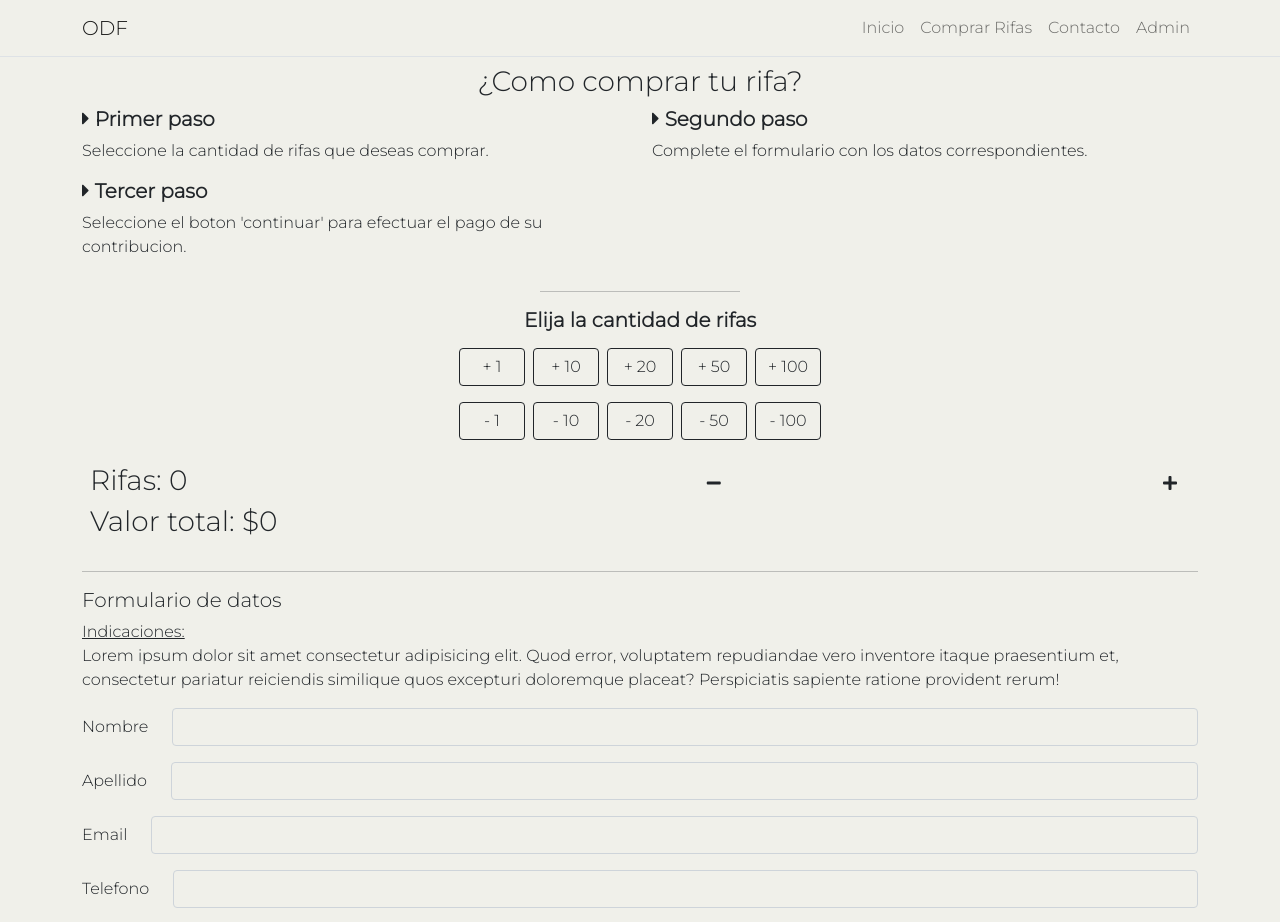
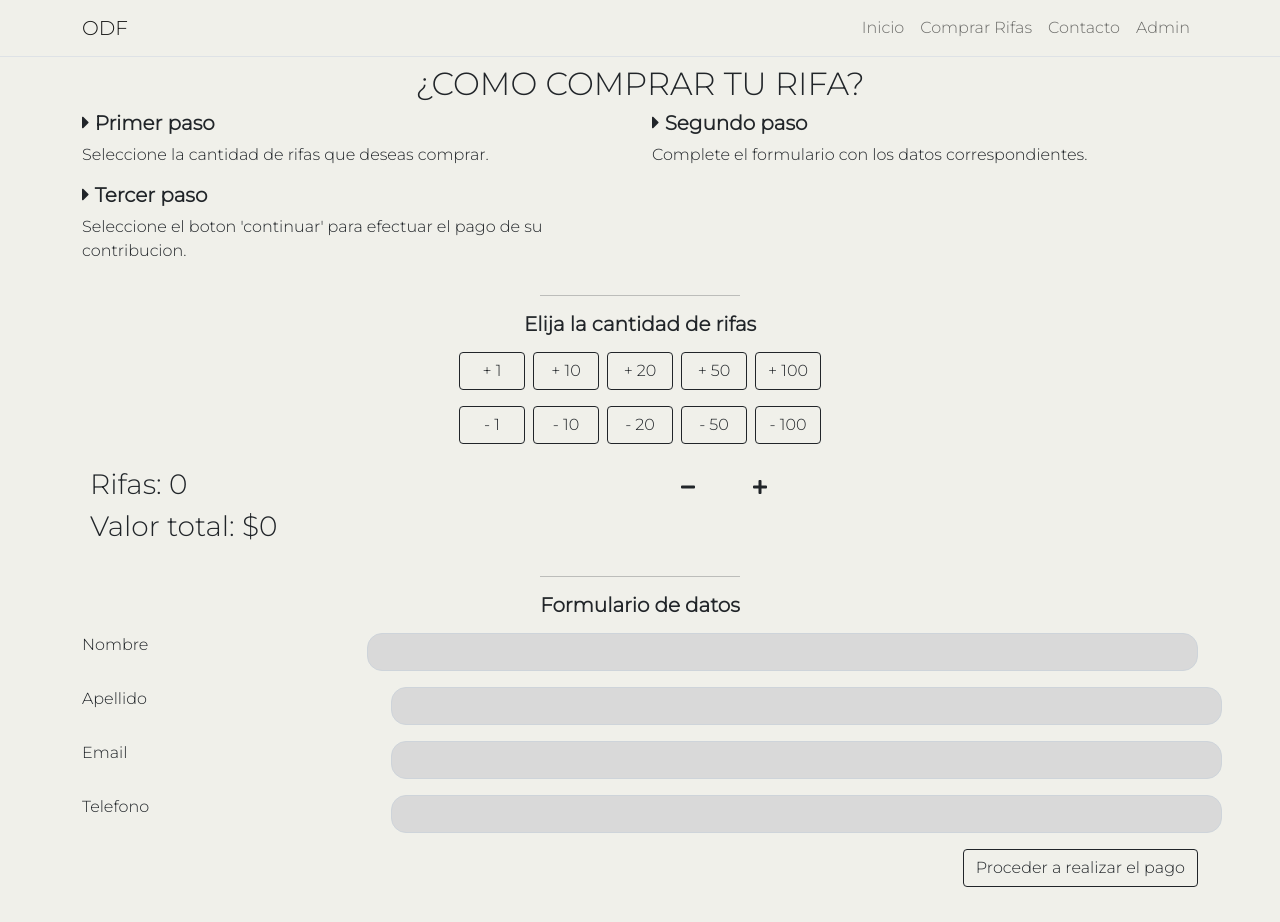
Before and after one commit to MatiasSanchez-l/rifasApp, a React (Create React App) app in the folder frontend/: page /comprarRifa in a window 1280 px wide. Shown: the top 922 px of the page. Built offline with nearby package versions, Linux system fonts and the light colour scheme.

Commit message:
terminamos la parte de comprar rifas

```diff
--- a/frontend/src/components/CompraRifa.js
+++ b/frontend/src/components/CompraRifa.js
@@ -111,7 +111,7 @@ export default class CompraRifa extends Component {
         return (
             <div className="compraRifa mb-5">
                 <div className="mt-2">
-                    <h3 className="text-center">¿Como comprar tu rifa?</h3>
+                    <h2 className="text-center">¿COMO COMPRAR TU RIFA?</h2>
                     <div className="row">
                         <div className="col-12 col-md-6 ">
                             <h5 className="fw-bold"><i class="fas fa-caret-right"></i> Primer paso</h5>
@@ -147,42 +147,60 @@ export default class CompraRifa extends Component {
                         <button onClick={this.restarCantidadRifas} value="100" className="btn btn-outline-dark mx-1 rounded">- 100</button>
                     </div>
                     <div className="p-2 mt-3">
-                        <div className="d-flex c-espe justify-content-between">
-                            <div>
+                        <div className="row c-espe">
+                            <div className="col-6">
                                 <h3 className="">Rifas: {this.state.cantidadRifas}</h3>
                                 <h3 className="">Valor total: ${this.state.valorTotal}</h3>
                             </div>
-                            <button onClick={this.restarCantidad} className="btn"><i className="fas fa-minus"></i></button>
-                            <button onClick={this.sumarCantidad} className="btn"><i className="fas fa-plus"></i></button>
+                            <div className="col-6">
+                                <button onClick={this.restarCantidad} className="btn mx-3"><i className="fas fa-minus"></i></button>
+                                <button onClick={this.sumarCantidad} className="btn mx-3"><i className="fas fa-plus"></i></button>
+                            </div>
                         </div>
                     </div>
 
                 </div>
-                <hr />
+                <hr className="hr my-3" />
                 <div>
                     <div>
-                        <h5>Formulario de datos</h5>
-                        <p><span className="text-decoration-underline">Indicaciones: </span> <br /> Lorem ipsum dolor sit amet consectetur adipisicing elit. Quod error, voluptatem repudiandae vero inventore itaque praesentium et, consectetur pariatur reiciendis similique quos excepturi doloremque placeat? Perspiciatis sapiente ratione provident rerum!</p>
+                        <h5 className="fw-bold text-center">Formulario de datos</h5>
                     </div>
                     <form onSubmit={this.registrarUsuarioYCompra} className="formulario-datos">
-                        <div className="d-flex justify-content-between my-3">
-                            <label htmlFor="nombre" className="form-label m-auto ">Nombre</label>
-                            <input name="nombre" id="nombre" type="text" className="form-control ms-4" onChange={this.onInputChange} value={this.state.nombre} />
+                        <div className="row justify-content-between my-3">
+                            <div className="col-3">
+                                <label htmlFor="nombre" className="form-label m-auto ">Nombre</label>
+                            </div>
+                            <div className="col-9">
+                                <input name="nombre" id="nombre" type="text" className="form-control" onChange={this.onInputChange} value={this.state.nombre} />
+                            </div>
                         </div>
-                        <div className="d-flex justify-content-between my-3">
+
+                        <div className="row justify-content-between my-3">
+                            <div className="col-3">
                             <label htmlFor="apellido" className="form-label m-auto ">Apellido</label>
+                            </div>
+                            <div className="col-9">
                             <input name="apellido" id="apellido" type="text" className="form-control ms-4" onChange={this.onInputChange} value={this.state.apellido} />
+                            </div>
                         </div>
-                        <div className="d-flex justify-content-between my-3">
+                        <div className="row justify-content-between my-3">
+                            <div className="col-3">
                             <label htmlFor="email" className="form-label m-auto ">Email</label>
+                            </div>
+                            <div className="col-9">
                             <input name="email" id="email" type="email" className="form-control ms-4" onChange={this.onInputChange} value={this.state.email} />
+                            </div>
                         </div>
-                        <div className="d-flex justify-content-between my-3">
+                        <div className="row justify-content-between my-3">
+                            <div className="col-3">
                             <label htmlFor="telefono" className="form-label m-auto ">Telefono</label>
+                            </div>
+                            <div className="col-9">
                             <input name="telefono" id="telefono" type="number" className="form-control ms-4" onChange={this.onInputChange} value={this.state.telefono} />
+                            </div>
                         </div>
                         <div className="text-end">
-                            <button type="submit" className="btn btn-outline-secondary"> Proceder a realizar el pago</button>
+                            <button type="submit" className="btn btn-outline-dark"> Proceder a realizar el pago</button>
                         </div>
                     </form>
                 </div>
--- a/frontend/src/components/ComprarRifa.css
+++ b/frontend/src/components/ComprarRifa.css
@@ -1,7 +1,8 @@
-.botones button{
+.botones button {
     width: 66px!important;
     height: 38px!important;
 }
+
 .c-espe input {
     width: 80%;
     background: none;
@@ -29,3 +30,12 @@
     background-color: #000;
     color: #fff;
 }
+
+.formulario-datos input {
+    background: #d9d9d9;
+    border-radius: 15px;
+}
+
+.formulario-datos input:focus {
+    background: #d9d9d9;
+}
--- a/frontend/src/index.css
+++ b/frontend/src/index.css
@@ -12,14 +12,6 @@ header {
     background-color: #f0f0ea!important;
 }
 
-.formulario-datos input {
-    background: none;
-}
-
-.formulario-datos input:focus {
-    background: none;
-}
-
 .lista-contacto li {
     background: transparent!important;
 }
```
